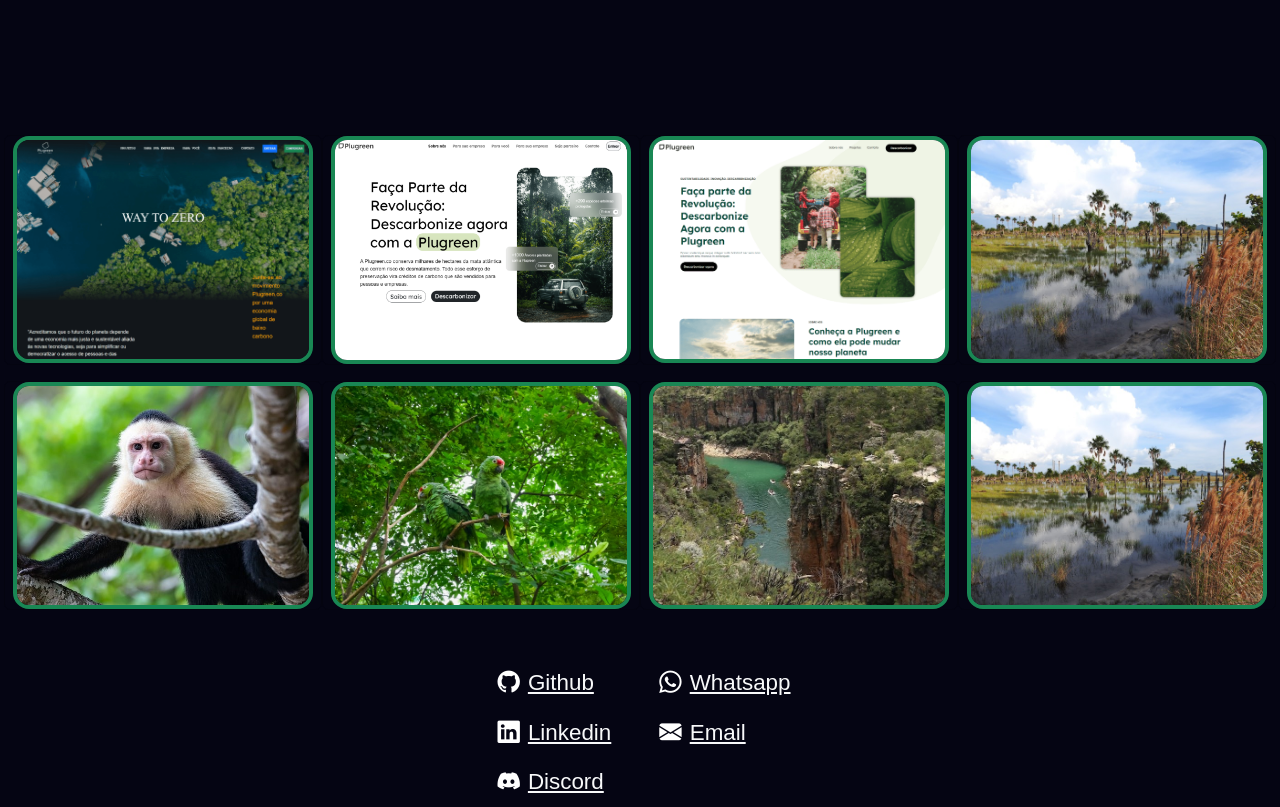
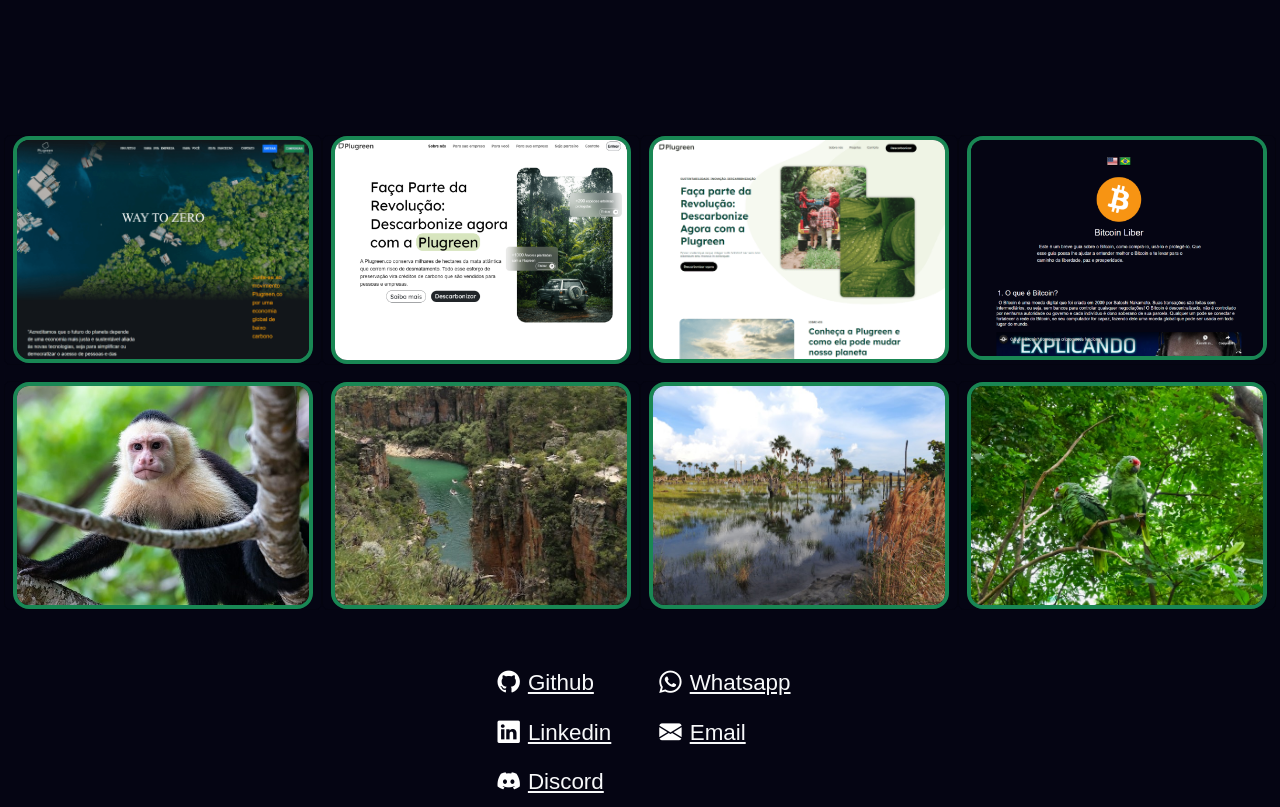
Before and after one commit to caiourtiga/Portfolio, a React (Vite) app: page / in a window 1280 px wide. Shown: the part 560-1367 px from the top of the page. Built offline with nearby package versions, Linux system fonts and the light colour scheme.

Commit message:
dsadasda

```diff
--- a/src/components/Body.jsx
+++ b/src/components/Body.jsx
@@ -40,20 +40,17 @@ const Body = () => {
               </div>
             </div>
           ))}
-          <div className="col-md-6 col-lg-3 card bg-transparent">
+          <div className="d-none d-lg-block col-md-6 col-lg-3 card bg-transparent">
+            <img src="/assets/images/macaco.jpg" alt="" className="img-fluid galeimg card-img border border-4 border-success rounded-4" />
+          </div>
+          <div className="d-none d-lg-block col-md-6 col-lg-3 card bg-transparent">
+            <img src="/assets/images/cer.jpg" alt="" className="img-fluid galeimg card-img border border-4 border-success rounded-4" />
+          </div>
+          <div className="d-none d-lg-block col-md-6 col-lg-3 card bg-transparent">
             <img src="/assets/images/marsh.jpg" alt="" className="img-fluid galeimg card-img border border-4 border-success rounded-4" />
           </div>
-          <div className="col-md-6 col-lg-3 card bg-transparent">
-            <img src="/assets/images/macaco.jpg" alt="" className="img-fluid galeimg card-img border border-4 border-success rounded-4" />
-          </div>
-          <div className="col-md-6 col-lg-3 card bg-transparent">
+          <div className="d-none d-lg-block col-md-6 col-lg-3 card bg-transparent">
             <img src="/assets/images/inte.jpg" alt="" className="img-fluid galeimg card-img border border-4 border-success rounded-4" />
-          </div>
-          <div className="col-md-6 col-lg-3 card bg-transparent">
-            <img src="/assets/images/cer.jpg" alt="" className="img-fluid galeimg card-img border border-4 border-success rounded-4" />
-          </div>
-          <div className="col-md-6 col-lg-3 card bg-transparent">
-            <img src="/assets/images/marsh.jpg" alt="" className="img-fluid galeimg card-img border border-4 border-success rounded-4" />
           </div>
         </div>
       </div>
--- a/src/components/i18n.jsx
+++ b/src/components/i18n.jsx
@@ -24,25 +24,33 @@ i18n
               id: 1,
               image: "/assets/images/thumbs.png",
               title: "Conceito 1",
-              text: "Site conceito para a empresa Plugreen",
-              text2: "Feito com React+Vite para todas as telas. Possui calculadora de descarbonização baseada em API própria",
+              text: "Site conceito para a empresa Plugreen.",
+              text2: "Feito com React+Vite para todas as telas. Possui calculadora de descarbonização baseada em API própria.",
               link: "https://pgreenv1.netlify.app/"
             },
             {
               id: 2,
               image: "/assets/images/inte2.png",
               title: "Conceito 2",
-              text: "Site conceito para a empresa Plugreen",
-              text2: "Feito com React+Vite para desktops e tablets. Possui calculadora de descarbonização baseada em API própria",
+              text: "Site conceito para a empresa Plugreen.",
+              text2: "Feito com React+Vite para desktops e tablets. Possui calculadora de descarbonização baseada em API própria.",
               link: "https://plugreenrascunho.netlify.app/"
             },
             {
               id: 3,
               image: "/assets/images/pgreenco.png",
               title: "Site oficial Plugreen",
-              text: "Pagina oficial da empresa Plugreen",
-              text2: "Feito com Wordpress para todas as telas",
+              text: "Pagina oficial da empresa Plugreen.",
+              text2: "Feito com Wordpress para todas as telas.",
               link: "https://plugreen.co/"
+            },
+            {
+              id: 4,
+              image: "/assets/images/btcscreen.png",
+              title: "Bitcoin Liber",
+              text: "Meu guia de Bitcoin para todos.",
+              text2: "Feito com React+Vite para todas as telas.",
+              link: "https://bitcoinliber.vercel.app/"
             }
           ],
           Nav1: 'Início',
@@ -65,25 +73,33 @@ i18n
               id: 1,
               image: "/assets/images/thumbs.png",
               title: "Concept 1",
-              text: "Concept website for Plugreen company",
-              text2: "Built with React+Vite for all screens. Features a decarbonization calculator based on its own API",
+              text: "Concept website for the Plugreen company.",
+              text2: "Built with React+Vite for all screens. Features a decarbonization calculator based on its own API.",
               link: "https://pgreenv1.netlify.app/"
             },
             {
               id: 2,
               image: "/assets/images/inte2.png",
               title: "Concept 2",
-              text: "Concept website for Plugreen company",
-              text2: "Built with React+Vite for desktops and tablets. Features a decarbonization calculator based on its own API",
+              text: "Concept website for the Plugreen company.",
+              text2: "Built with React+Vite for desktops and tablets. Features a decarbonization calculator based on its own API.",
               link: "https://plugreenrascunho.netlify.app/"
             },
             {
               id: 3,
               image: "/assets/images/pgreenco.png",
               title: "Official Plugreen Website",
-              text: "Official page of the Plugreen company",
-              text2: "Built with Wordpress for all screens",
+              text: "Official page of the Plugreen company.",
+              text2: "Built with Wordpress for all screens.",
               link: "https://plugreen.co/"
+            },
+            {
+              id: 4,
+              image: "/assets/images/btcscreen.png",
+              title: "Bitcoin Liber",
+              text: "My Bitcoin guide for everybody.",
+              text2: "Built with React+Vite for all screens.",
+              link: "https://bitcoinliber.vercel.app/"
             }
           ],
           Nav1: 'Start',
```
Also changed, not shown: public/assets/images/btcscreen.png (added).
